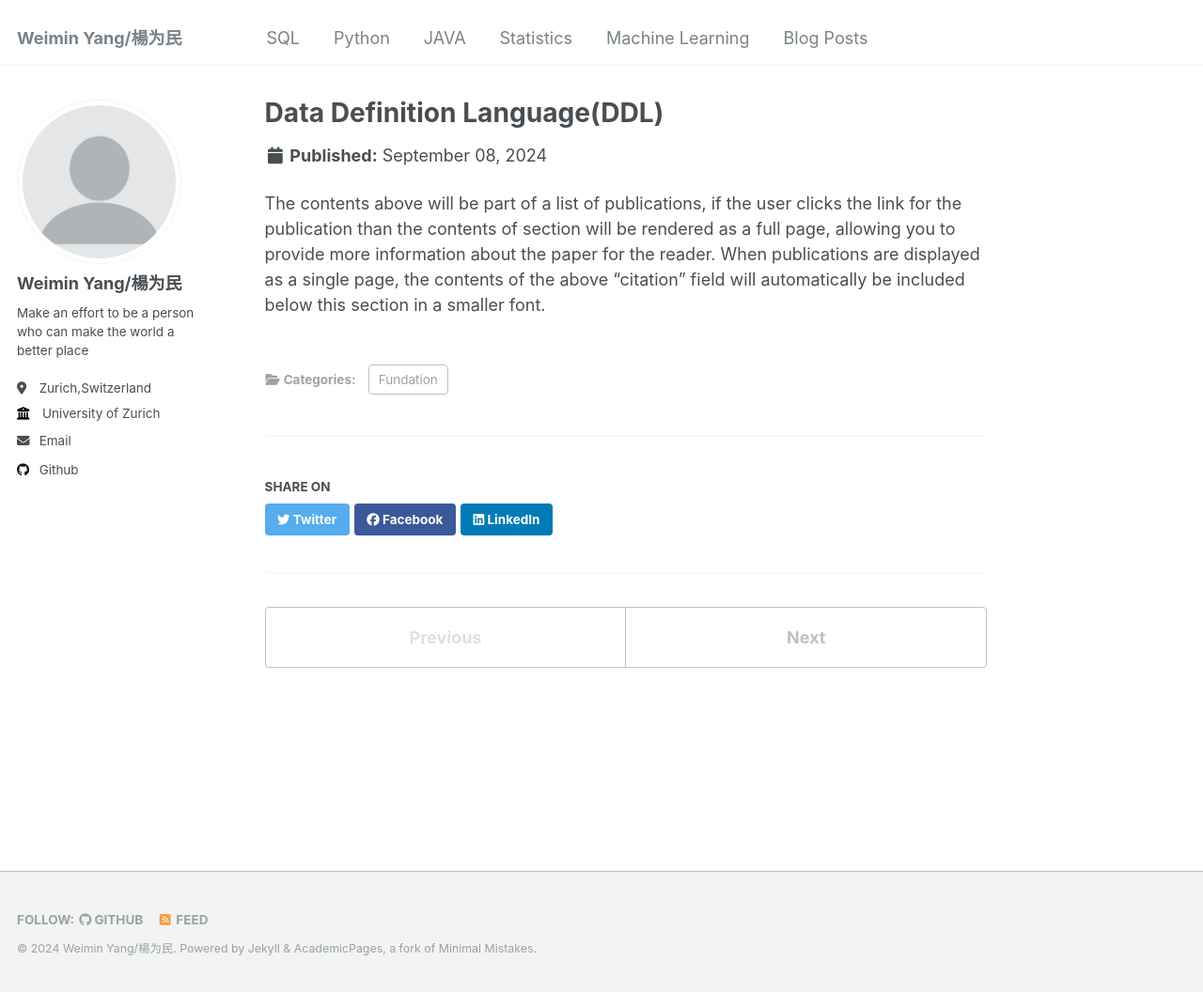
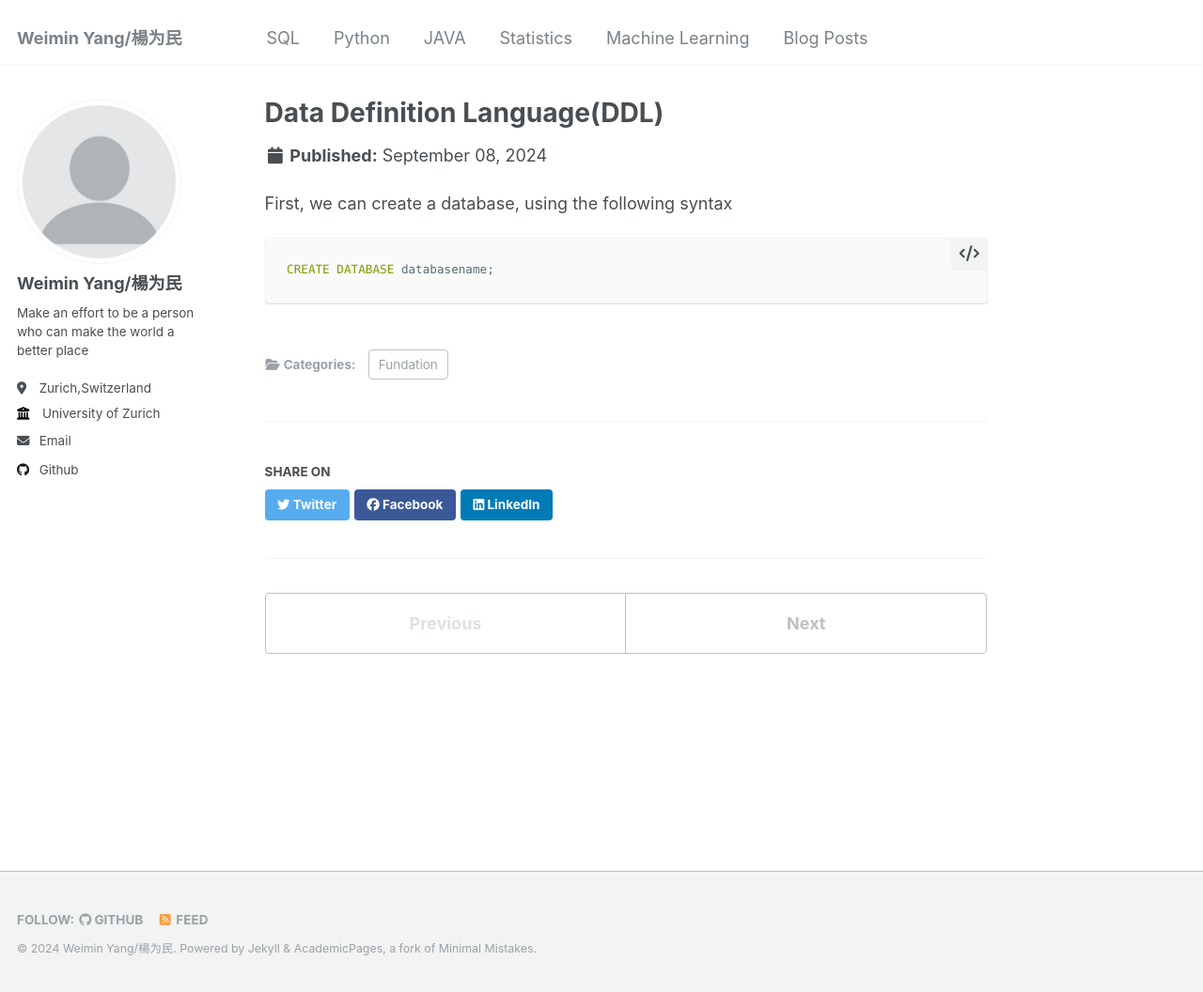
Before and after one commit to weimin3/weimin3.github-io, a Jekyll site: the page built from _SQL/1_DDL.md, in a window 1280 px wide and 1056 px high. Shown: the whole window at 94% size. Built offline with Jekyll 4.4.1, drawn with Linux system fonts in a browser that asks for light colours.

Commit message:
Update 1_DDL.md

````diff
--- a/_SQL/1_DDL.md
+++ b/_SQL/1_DDL.md
@@ -3,12 +3,14 @@
 collection: SQL
 category: Fundation
 permalink: /SQL/DDL
-excerpt: 'Those commands are used on the structure of database onjects like tables,indexes and schemas,including CREATE,ALTER,DROP,TRUNCATE'
+excerpt: 'Those commands are used on the structure of database onjects like tables,indexes and schemas,including CREATE,ALTER,DROP,TRUNCATE.'
 date: 2024-09-08
 # venue: 'Journal 1'
 # slidesurl: 'http://academicpages.github.io/files/slides1.pdf'
 # paperurl: 'http://academicpages.github.io/files/paper1.pdf'
 # citation: 'Your Name, You. (2009). &quot;Paper Title Number 1.&quot; <i>Journal 1</i>. 1(1).'
 ---
-
-The contents above will be part of a list of publications, if the user clicks the link for the publication than the contents of section will be rendered as a full page, allowing you to provide more information about the paper for the reader. When publications are displayed as a single page, the contents of the above "citation" field will automatically be included below this section in a smaller font.
+First, we can create a database, using the following syntax
+```sql
+CREATE DATABASE databasename;
+```
````
